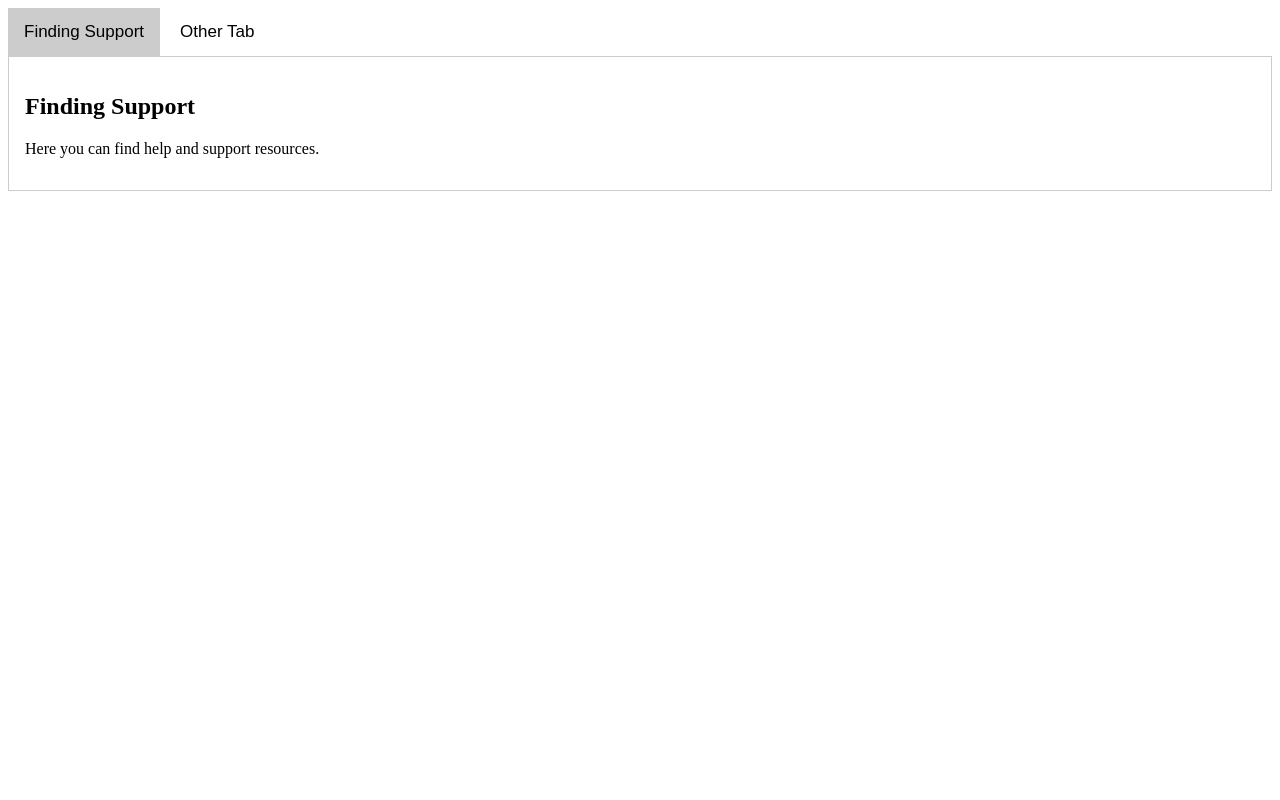
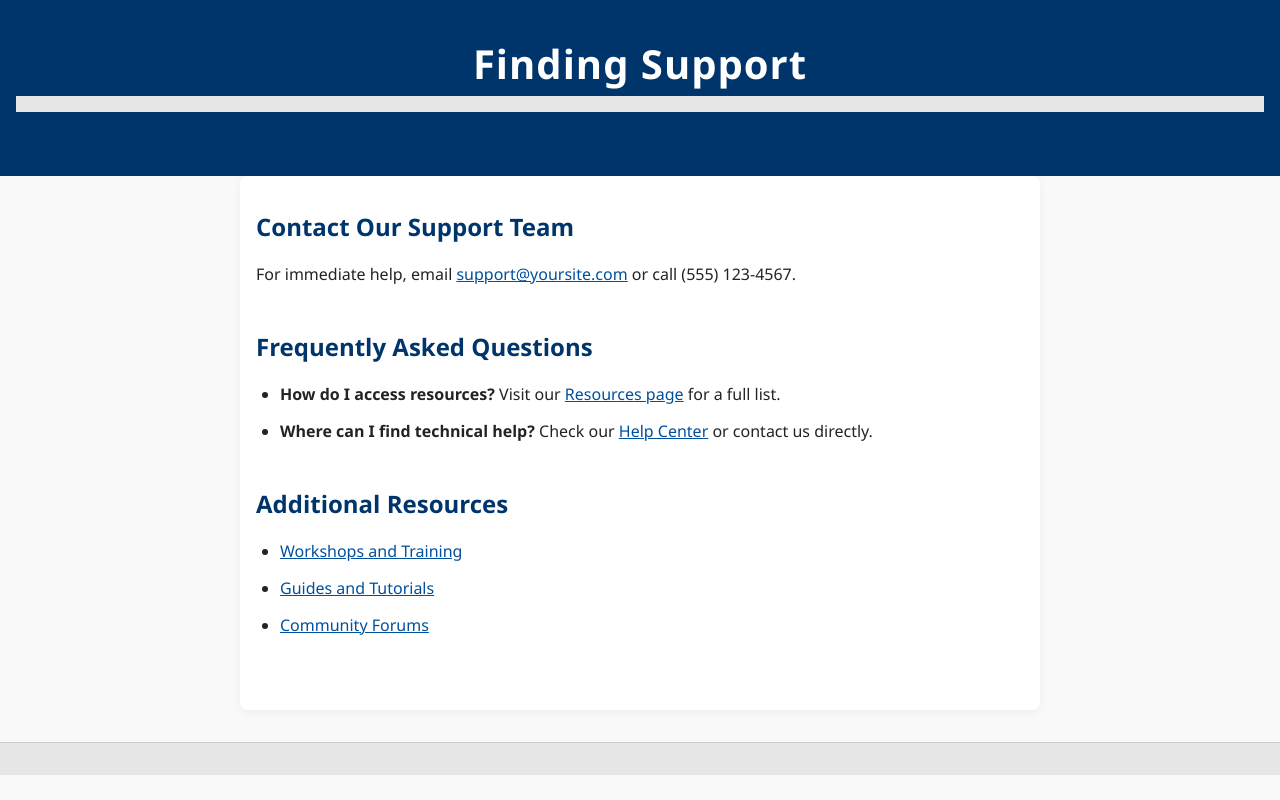
Before and after one commit to ellio-f/Hackathon-25, a plain HTML site: page FindingSupport/find_support.html in a window 1280 px wide. Drawn offline with Linux system fonts and the light colour scheme.

Commit message:
It looks pretty now :O

```diff
--- a/FindingSupport/find_support.html
+++ b/FindingSupport/find_support.html
@@ -1,19 +1,41 @@
-<link rel="stylesheet" href="style.css">
-
-<div class="tab">
-    <button class="tablinks" onclick="openTab(event, 'Support')">Finding Support</button>
-    <button class="tablinks" onclick="openTab(event, 'OtherTab')">Other Tab</button>
-  </div>
-
-  <div id="Support" class="tabcontent">
-    <h2>Finding Support</h2>
-    <p>Here you can find help and support resources.</p>
-    <!-- Add more support content here -->
-  </div>
-
-  <div id="OtherTab" class="tabcontent">
-    <h2>Other Tab</h2>
-    <p>Other content goes here.</p>
-  </div>
-
-<script src="script.js"></script>
+<!DOCTYPE html>
+<html lang="en">
+<head>
+  <meta charset="UTF-8">
+  <title>Finding Support | Your Site Name</title>
+  <link rel="stylesheet" href="style.css">
+</head>
+<body>
+  <header>
+    <h1>Finding Support</h1>
+    <nav>
+      <!-- Add navigation links here -->
+    </nav>
+  </header>
+  <main>
+    <section>
+      <h2>Contact Our Support Team</h2>
+      <p>For immediate help, email <a href="mailto:support@yoursite.com">support@yoursite.com</a> or call (555) 123-4567.</p>
+    </section>
+    <section>
+      <h2>Frequently Asked Questions</h2>
+      <ul>
+        <li><strong>How do I access resources?</strong> Visit our <a href="#">Resources page</a> for a full list.</li>
+        <li><strong>Where can I find technical help?</strong> Check our <a href="#">Help Center</a> or contact us directly.</li>
+      </ul>
+    </section>
+    <section>
+      <h2>Additional Resources</h2>
+      <ul>
+        <li><a href="#">Workshops and Training</a></li>
+        <li><a href="#">Guides and Tutorials</a></li>
+        <li><a href="#">Community Forums</a></li>
+      </ul>
+    </section>
+  </main>
+  <footer>
+    <!-- Footer content -->
+  </footer>
+  <script src="script.js"></script>
+</body>
+</html>
--- a/FindingSupport/style.css
+++ b/FindingSupport/style.css
@@ -1,25 +1,118 @@
-.tab {
-    overflow: hidden;
-    border-bottom: 1px solid #ccc;
+/* Reset some default browser styles */
+* {
+  box-sizing: border-box;
+  margin: 0;
+  padding: 0;
+}
+
+/* Base styles */
+body {
+  font-family: 'Segoe UI', Arial, sans-serif;
+  background-color: #f9f9fa;
+  color: #232323;
+  line-height: 1.6;
+  min-height: 100vh;
+}
+
+/* Header */
+header {
+  background-color: #00356b; /* Yale blue, change as needed */
+  color: #fff;
+  padding: 2rem 1rem;
+  text-align: center;
+}
+
+header h1 {
+  font-size: 2.5rem;
+  font-weight: 700;
+  letter-spacing: 1px;
+}
+
+/* Navigation */
+nav {
+  background: #e6e6e6;
+  padding: 0.5rem 0;
+  margin-bottom: 2rem;
+}
+
+nav ul {
+  list-style: none;
+  display: flex;
+  justify-content: center;
+  gap: 2rem;
+}
+
+nav a {
+  color: #00356b;
+  text-decoration: none;
+  font-weight: 500;
+  font-size: 1.1rem;
+  transition: color 0.2s;
+}
+
+nav a:hover {
+  color: #00509e;
+  text-decoration: underline;
+}
+
+/* Main content */
+main {
+  max-width: 800px;
+  margin: 0 auto;
+  padding: 2rem 1rem;
+  background: #fff;
+  border-radius: 8px;
+  box-shadow: 0 2px 8px rgba(0,0,0,0.05);
+}
+
+section {
+  margin-bottom: 2.5rem;
+}
+
+h2 {
+  color: #00356b;
+  margin-bottom: 1rem;
+  font-size: 1.5rem;
+}
+
+ul {
+  margin-left: 1.5rem;
+  margin-bottom: 1rem;
+}
+
+li {
+  margin-bottom: 0.7rem;
+}
+
+/* Links */
+a {
+  color: #00509e;
+  text-decoration: underline;
+}
+
+a:hover {
+  color: #002147;
+}
+
+/* Footer */
+footer {
+  background: #e6e6e6;
+  color: #232323;
+  text-align: center;
+  padding: 1rem 0;
+  margin-top: 2rem;
+  font-size: 0.95rem;
+  border-top: 1px solid #ccc;
+}
+
+/* Responsive design */
+@media (max-width: 600px) {
+  main {
+    padding: 1rem 0.5rem;
   }
 
-  .tab button {
-    background-color: inherit;
-    border: none;
-    outline: none;
-    cursor: pointer;
-    padding: 14px 16px;
-    transition: 0.3s;
-    font-size: 17px;
+  nav ul {
+    flex-direction: column;
+    gap: 1rem;
   }
-
-  .tab button.active {
-    background-color: #ccc;
-  }
-
-  .tabcontent {
-    display: none;
-    padding: 16px;
-    border: 1px solid #ccc;
-    border-top: none;
-  }
+}
```
